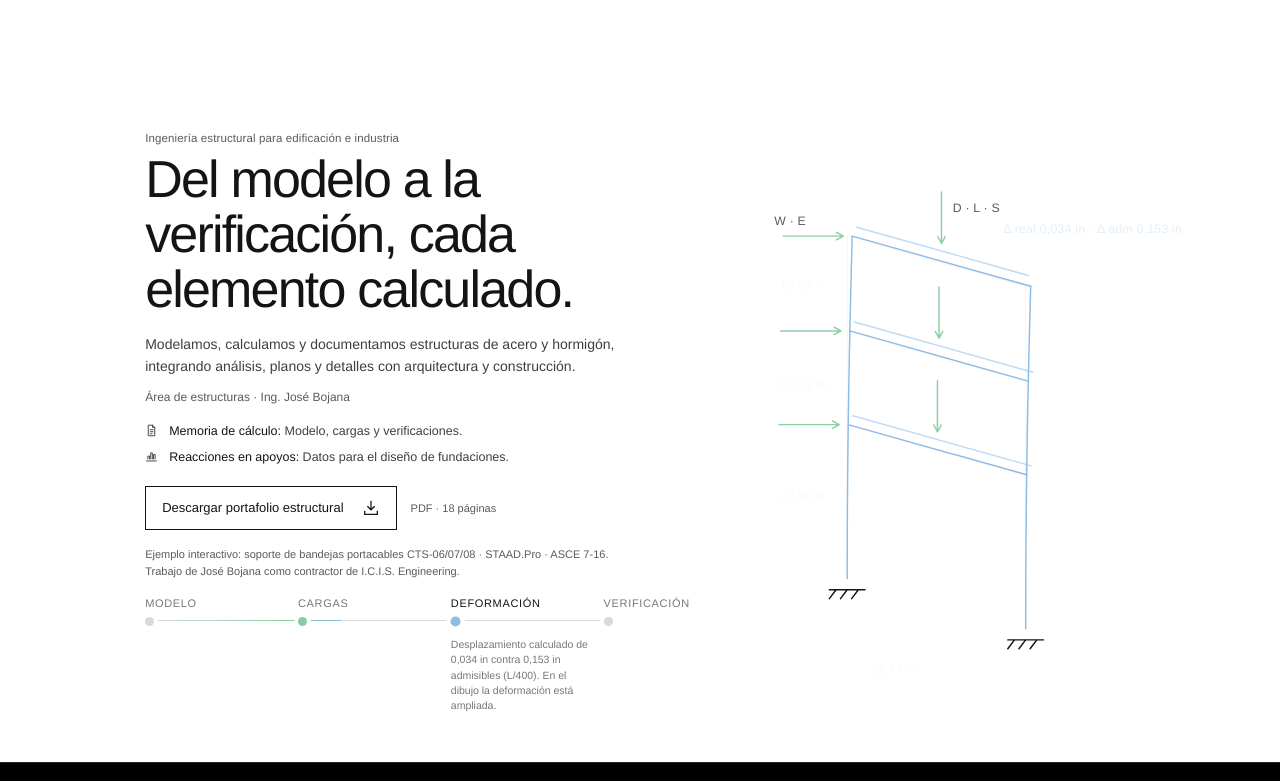
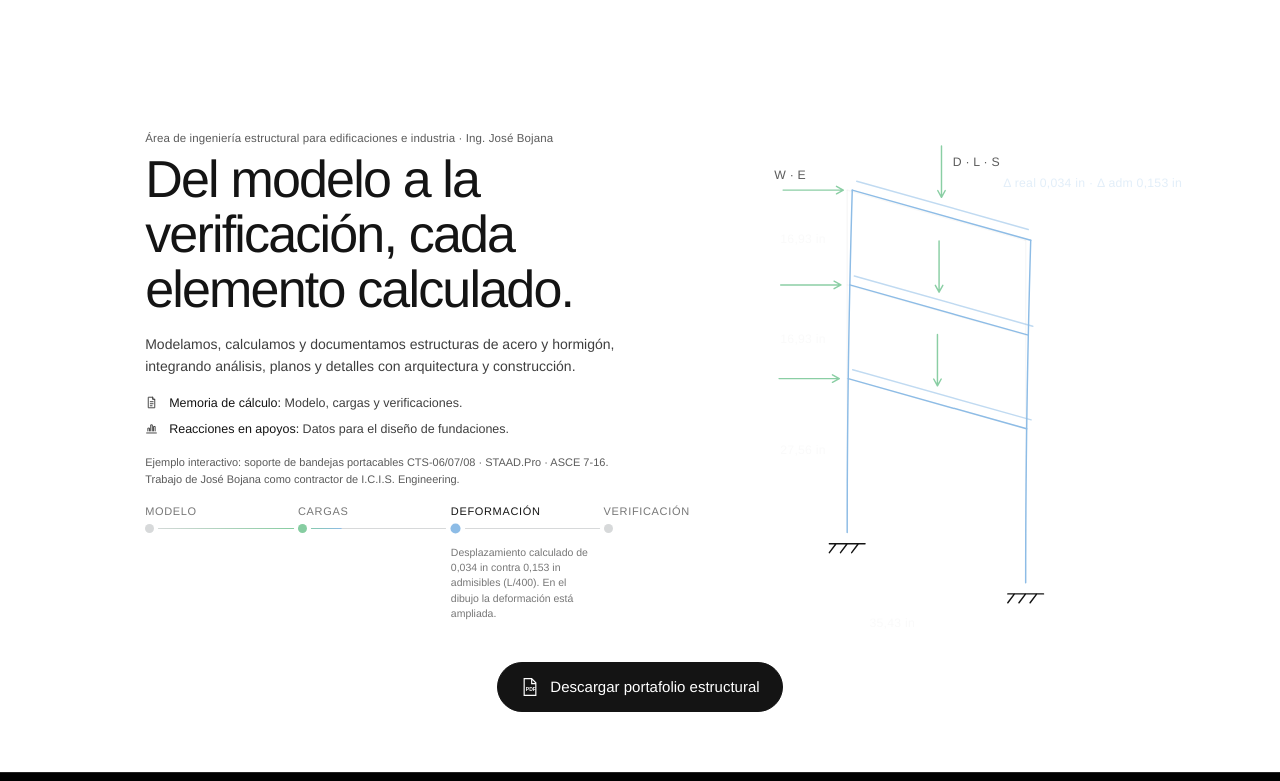
Before and after one commit to liangelyp-lab/bojana-estudio, a website: page index.html in a window 1280 px wide. Shown: the part 4440-5221 px from the top of the page. Drawn offline with nearby package versions, Linux system fonts and the light colour scheme; animation ran at ten frames a second.

Commit message:
Ajustar presentación y botones de estructuras

```diff
--- a/index.html
+++ b/index.html
@@ -150,12 +150,11 @@
     <section id="ingenieria" class="engineering-project shell" aria-labelledby="engineering-title">
       <div class="engineering-project-grid">
         <div class="engineering-project-meta">
-          <p class="engineering-project-kicker">Ingeniería estructural para edificación e industria</p>
+          <p class="engineering-project-kicker">Área de ingeniería estructural para edificaciones e industria · Ing. José Bojana</p>
         </div>
         <div class="engineering-project-copy">
           <h2 id="engineering-title"><span class="engineering-title-line">Del modelo a la<br class="desktop-br">verificación,</span> <span class="engineering-title-line">cada<br class="desktop-br">elemento calculado.</span></h2>
           <p class="engineering-project-intro">Modelamos, calculamos y documentamos estructuras de acero y hormigón, integrando análisis, planos y detalles con arquitectura y construcción.</p>
-          <p class="engineering-project-byline">Área de estructuras · Ing. José Bojana</p>
           <ul class="engineering-project-deliverables" aria-label="Entregables del cálculo estructural">
             <li>
               <svg viewBox="0 0 16 16" aria-hidden="true"><path d="M4.5 1.5h4.8l2.7 2.7v10.3H4.5zM9.3 1.5v2.7H12M6.5 7h3.5M6.5 9.5h3.5M6.5 12h2.2" /></svg>
@@ -166,13 +165,6 @@
               <span><strong>Reacciones en apoyos:</strong> Datos para el diseño de fundaciones.</span>
             </li>
           </ul>
-          <div class="engineering-project-download">
-            <a class="engineering-download-button" href="/documentos/portafolio-estructural.pdf" download="Bojana-Estudio-Portafolio-Estructural.pdf" aria-describedby="engineering-download-info">
-              Descargar portafolio estructural
-              <svg viewBox="0 0 20 20" fill="none" stroke="currentColor" stroke-width="1.4" aria-hidden="true"><path d="M10 2v10m-4-4 4 4 4-4M3 13v4h14v-4" /></svg>
-            </a>
-            <span id="engineering-download-info">PDF · 18 páginas</span>
-          </div>
           <p class="engineering-project-example">Ejemplo interactivo: soporte de bandejas portacables CTS-06/07/08 · STAAD.Pro · ASCE 7-16. Trabajo de José Bojana como contractor de I.C.I.S. Engineering.</p>
         </div>
         <ol class="engineering-project-steps" aria-label="Etapas del cálculo estructural"></ol>
@@ -187,6 +179,12 @@
         <div class="engineering-project-description-box" aria-live="polite">
           <p class="engineering-project-description-text"></p>
         </div>
+      </div>
+      <div class="engineering-project-download">
+        <a class="engineering-download-button" href="/documentos/portafolio-estructural.pdf" download="Bojana-Estudio-Portafolio-Estructural.pdf">
+          <svg viewBox="0 0 24 24" fill="none" stroke="currentColor" stroke-width="1.4" aria-hidden="true"><path d="M5 2h9l5 5v15H5zM14 2v6h5"/><text x="7" y="17" fill="currentColor" stroke="none" font-size="6" font-family="Arial,sans-serif" font-weight="700">PDF</text></svg>
+          Descargar portafolio estructural
+        </a>
       </div>
     </section>
 
--- a/style.css
+++ b/style.css
@@ -1555,40 +1555,41 @@ section[id] { scroll-margin-top: 96px; }
   font-size: 14px;
   line-height: 1.55;
 }
-.engineering-project-byline {
-  margin: 10px 0 0;
-  color: var(--muted);
-  font-size: 12px;
-  line-height: 1.5;
+/* Shared proportions for the two main calls to action. */
+.engineering-download-button,
+.contact-composition > .contact-button {
+  display: inline-flex;
+  width: auto;
+  max-width: 100%;
+  min-height: 50px;
+  box-sizing: border-box;
+  padding: 12px 22px;
+  border-radius: 999px;
+  font-size: 15px;
+  font-weight: 500;
+  line-height: 1.4;
 }
 .engineering-project-download {
   display: flex;
-  flex-wrap: wrap;
-  align-items: center;
-  gap: 10px 14px;
-  margin-top: 20px;
+  justify-content: center;
+  margin-top: 28px;
+  margin-left: calc(-1 * clamp(64px, 9vw, 180px));
+  margin-right: calc(-1 * clamp(24px, 4vw, 56px));
+  padding-bottom: 24px;
 }
 .engineering-download-button {
-  display: inline-flex;
-  align-items: center;
-  justify-content: space-between;
-  gap: 18px;
-  min-height: 44px;
-  box-sizing: border-box;
-  padding: 12px 16px;
+  align-items: center;
+  justify-content: center;
+  gap: 10px;
   border: 1px solid var(--ink);
-  color: var(--ink);
-  background: var(--paper);
-  font-size: 13px;
-  font-weight: 500;
-  line-height: 1.4;
+  color: #fff;
+  background: var(--ink);
   text-decoration: none;
-  transition: color .2s, background-color .2s;
-}
-.engineering-download-button svg { width: 18px; height: 18px; flex-shrink: 0; }
-.engineering-download-button:hover { color: var(--paper); background: var(--ink); }
+  transition: box-shadow .2s ease;
+}
+.engineering-download-button svg { width: 20px; height: 20px; flex-shrink: 0; }
+.engineering-download-button:hover { box-shadow: 0 7px 20px rgba(0, 0, 0, .22); }
 .engineering-download-button:focus-visible { outline: 2px solid var(--ink); outline-offset: 4px; }
-.engineering-project-download > span { color: var(--muted); font-size: 11px; }
 .engineering-project-example {
   max-width: 490px;
   margin: 16px 0 0;
@@ -1596,10 +1597,11 @@ section[id] { scroll-margin-top: 96px; }
   font-size: 11px;
   line-height: 1.55;
 }
+@media (max-width: 850px) {
+  .engineering-project-download { margin-inline: 0; }
+}
 @media (max-width: 520px) {
-  .engineering-download-button { width: 100%; }
-  .engineering-project-download { margin-top: 12px; }
+  .engineering-project-download { margin-top: 24px; padding-bottom: 28px; }
   .engineering-project-intro { margin-top: 4px; font-size: 13px; }
-  .engineering-project-byline { margin-top: 0; }
   .engineering-project-example { margin-top: 8px; }
 }
```
